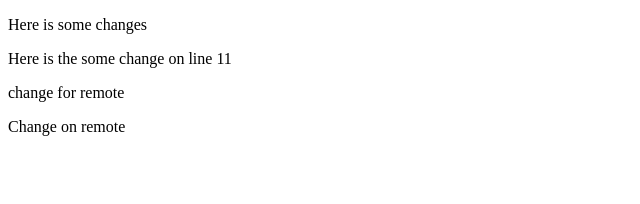
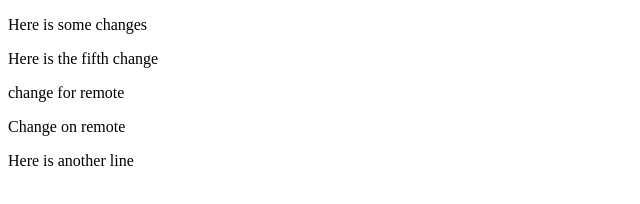
Before and after one commit to thanhcng/GitPractice, a plain HTML site: page index.html in a window 1280 px wide. Shown: the whole page, without its empty margins (0-640 px from the left). Drawn offline with Linux system fonts and the light colour scheme.

Commit message:
Update index.html

```diff
--- a/index.html
+++ b/index.html
@@ -8,8 +8,9 @@
 </head>
 <body>
     <p>Here is some changes</p>
-    <p>Here is the some change on line 11</p>
+    <p>Here is the fifth change</p>
     <p>change for remote</p>
     <p>Change on remote</p>
+    <p>Here is another line</p>
 </body>
 </html>
```
